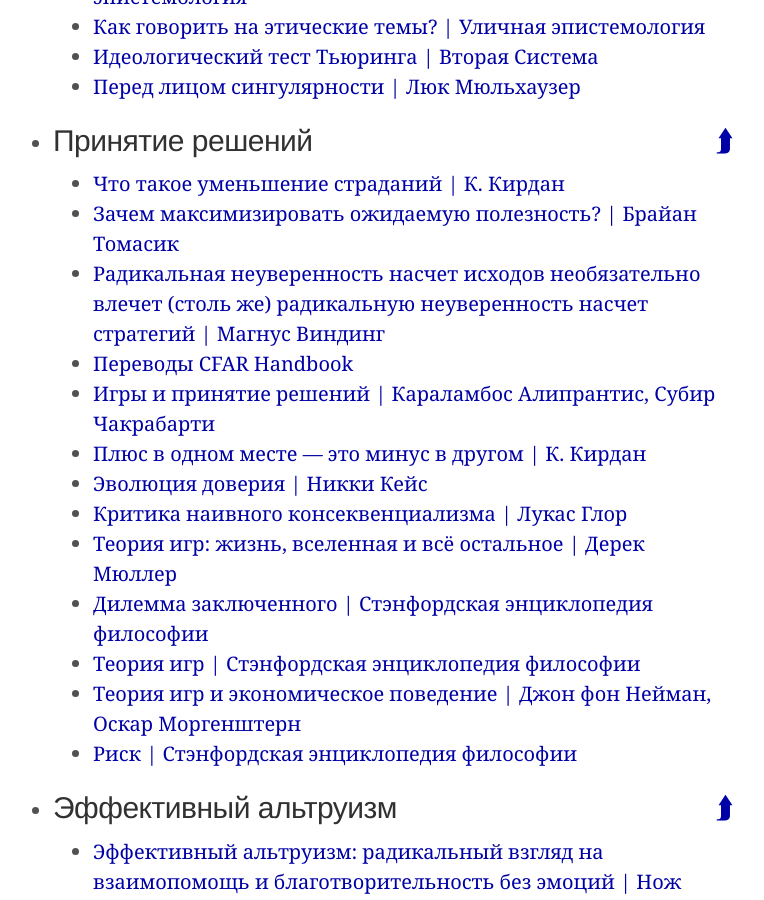
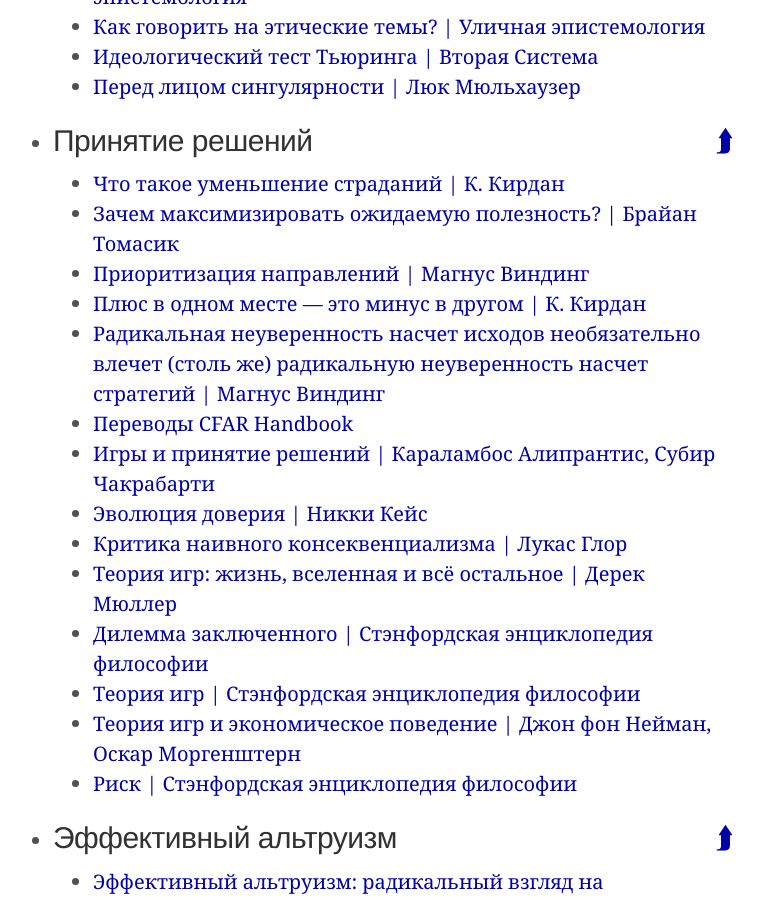
Before and after one commit to ReducingSuffering/reducingsuffering.github.io, a Jekyll site: the page built from index.md, in a window 1280 px wide and 900 px high, scrolled down 6075 px. Shown: the whole window, without its empty margins (267-1031 px from the left). Built offline with Jekyll 4.4.1, drawn with Linux system fonts in a browser that asks for light colours.

Commit message:
Update rationality.html

```diff
--- a/_lists/rationality.html
+++ b/_lists/rationality.html
@@ -20,10 +20,11 @@
   nodes:
   - 546 # Что такое уменьшение страданий — К. Кирдан
   - 584 # Зачем максимизировать ожидаемую полезность? — Брайан Томасик
+  - 603 # Приоритизация направлений — Магнус Виндинг
+  - 488 # Плюс в одном месте — это минус в другом — К. Кирдан
   - 588 # Радикальная неуверенность насчет исходов необязательно влечет (столь же) радикальную неуверенность насчет стратегий — Магнус Виндинг
   - 410 # Переводы Center for Applied Rationality Handbook — Космос ждал
   - 558 # Игры и принятие решений — Караламбос Алипрантис, Субир Чакрабарти
-  - 488 # Плюс в одном месте — это минус в другом — К. Кирдан
   - 106 # Эволюция доверия — Никки Кейс
   - 157 # Критика наивного консеквенциализма — Лукас Глор
   - 556 # Теория игр: жизнь, вселенная и все остальное — Дерек Мюллер
```
